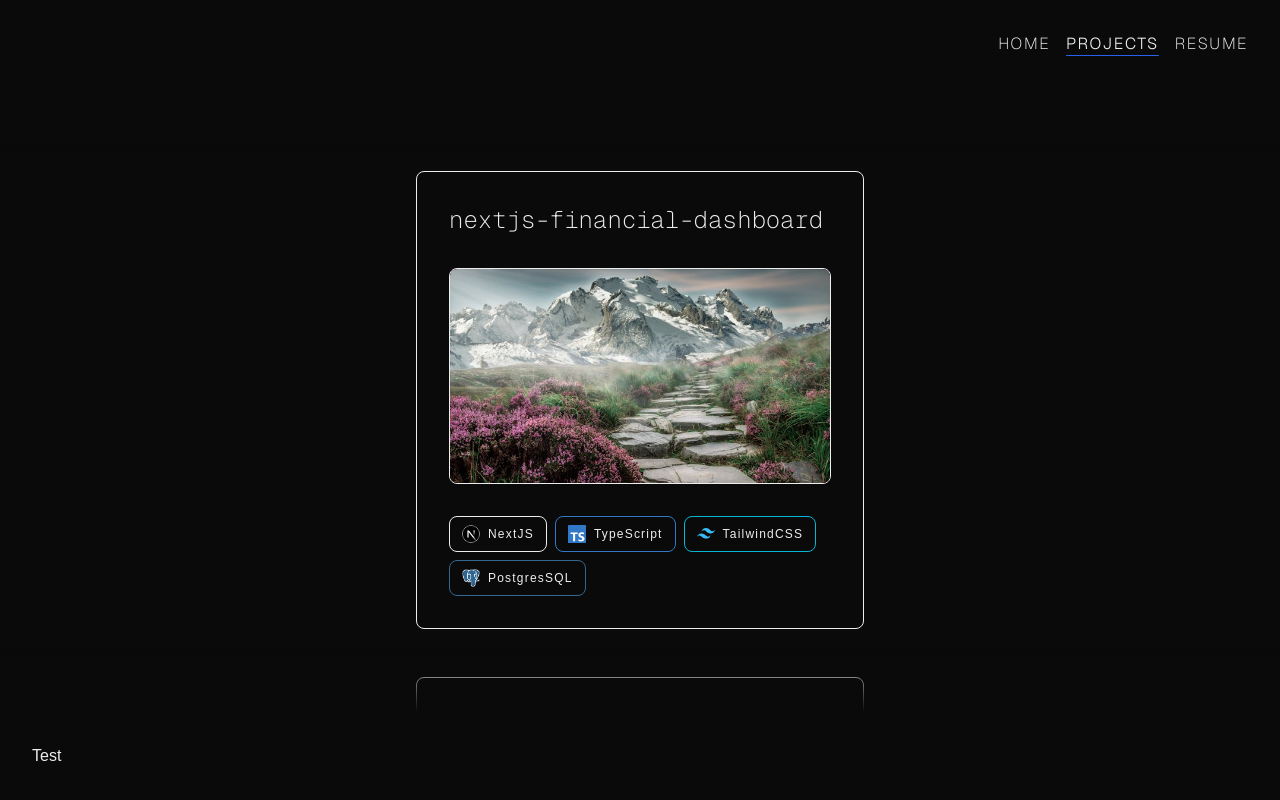
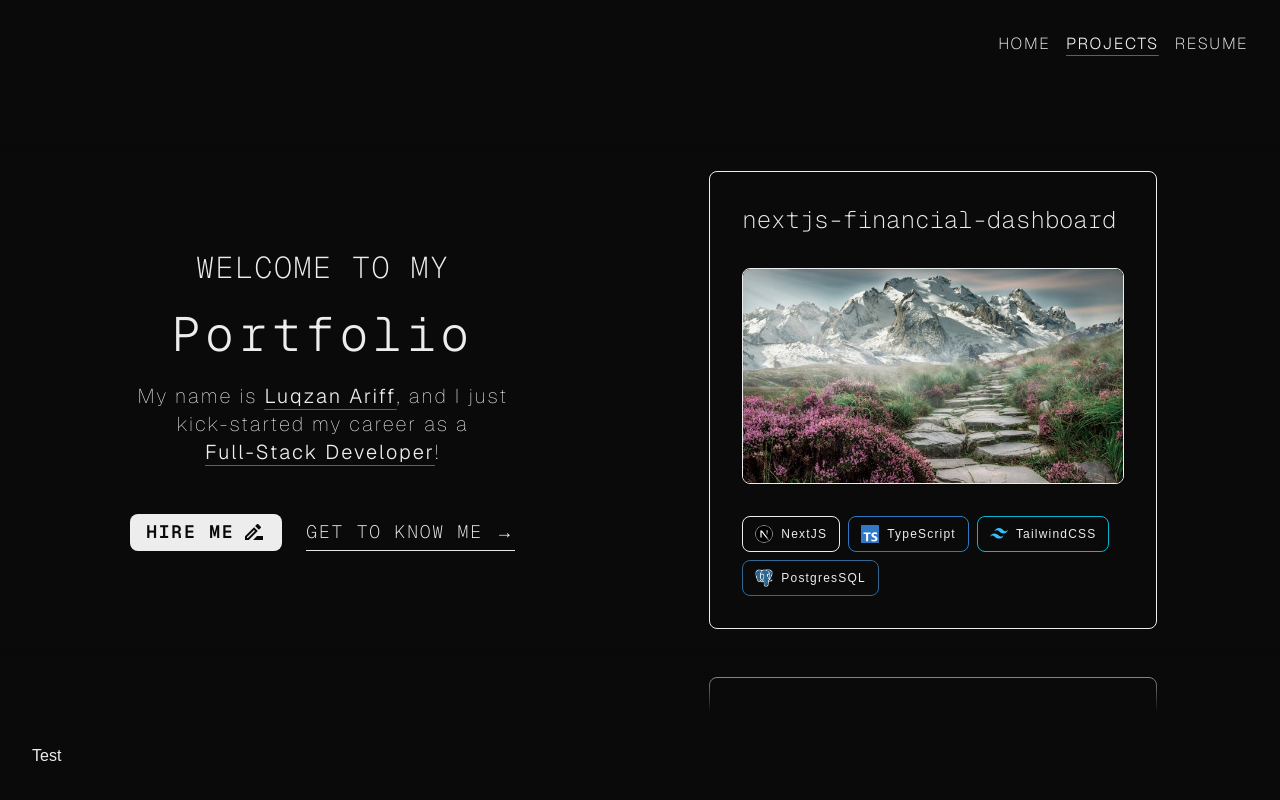
Before and after one commit to Luqzan/personal-portfolio-website, a Next.js app: page /projects in a window 1280 px wide. Built offline with nearby package versions, Linux system fonts and the light colour scheme.

Commit message:
checkpoint

```diff
--- a/src/app/layout.jsx
+++ b/src/app/layout.jsx
@@ -1,6 +1,7 @@
 import "@/app/globals.css";
 import { geistMono, geistSans } from "@/app/ui/fonts";
 import NavBar from "./ui/components/NavBar";
+import MainSection from "./ui/components/MainSection";
 
 export const metadata = {
   title: {
@@ -13,7 +14,7 @@ export const metadata = {
 export default function RootLayout({ children }) {
   return (
     <html lang="en" className={`${geistSans} ${geistMono} h-full`}>
-      <body className="h-full antialiased">
+      <body className="h-full antialiased flex justify-center">
         <header className="fixed top-0 flex flex-col w-full max-w-screen-xl">
           <div className="flex flex-row p-8 bg-background">
             <div className="ml-auto">
@@ -24,9 +25,7 @@ export default function RootLayout({ children }) {
           <div className="w-full h-[8vh] bg-gradient-to-b from-background to-transparent" />
         </header>
 
-        <main className="h-full w-full flex items-center justify-center overflow-hidden">
-          {children}
-        </main>
+        <MainSection>{children}</MainSection>
 
         <footer className="fixed bottom-0 flex flex-col w-full max-w-screen-xl">
           <div className="w-full h-[8vh] bg-gradient-to-t from-background to-transparent" />
--- a/src/app/page.jsx
+++ b/src/app/page.jsx
@@ -1,5 +1,5 @@
 import Hero from "./ui/components/Hero";
 
 export default function Home() {
-  return <Hero />;
+  return <></>;
 }
--- a/src/app/projects/(overview)/page.jsx
+++ b/src/app/projects/(overview)/page.jsx
@@ -2,7 +2,7 @@ import ProjectCard from "@/app/ui/components/ProjectCard";
 
 export default function Page() {
   return (
-    <div className="snap-y snap-mandatory w-full h-full flex flex-col gap-12 px-8 py-64 overflow-y-scroll scroll-smooth">
+    <div className="snap-y snap-mandatory w-full h-full flex flex-col gap-12 px-8 py-72 overflow-y-scroll scroll-smooth">
       <div className="snap-center flex justify-center">
         <ProjectCard />
       </div>
--- a/src/app/ui/components/Hero.jsx
+++ b/src/app/ui/components/Hero.jsx
@@ -3,10 +3,13 @@
 import HeroButton from "@/app/ui/components/HeroButton";
 import DriveFileRenameOutlineOutlinedIcon from "@mui/icons-material/DriveFileRenameOutlineOutlined";
 import Underline from "./Underline";
+import { usePathname } from "next/navigation";
+import clsx from "clsx";
 
 export default function Hero() {
+  const pathname = usePathname();
   return (
-    <div className="flex flex-col gap-12 items-center px-8">
+    <div className="flex flex-col gap-12 items-center px-8 sm:flex">
       <div className="flex flex-col gap-6">
         <p className="text-center font-mono text-3xl font-extralight tracking-wider">
           WELCOME TO MY
--- /dev/null
+++ b/src/app/ui/components/MainSection.jsx
@@ -0,0 +1,28 @@
+"use client";
+
+import { usePathname } from "next/navigation";
+import Hero from "./Hero";
+import clsx from "clsx";
+
+export default function MainSection({ children }) {
+  const pathname = usePathname();
+  return (
+    <main className="h-full w-full flex flex-row flex-nowrap items-center justify-evenly gap-8 overflow-hidden max-w-screen-xl">
+      <div
+        className={clsx("flex md:flex", {
+          hidden: pathname !== "/",
+        })}
+      >
+        <Hero />
+      </div>
+
+      <div
+        className={clsx("h-full min-w-[320px]", {
+          hidden: pathname === "/",
+        })}
+      >
+        {children}
+      </div>
+    </main>
+  );
+}
```
